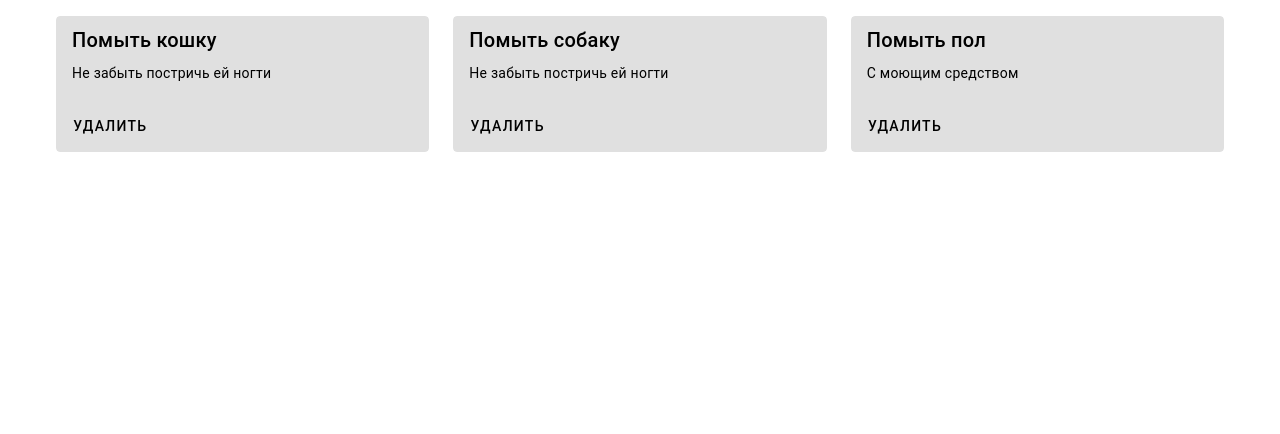
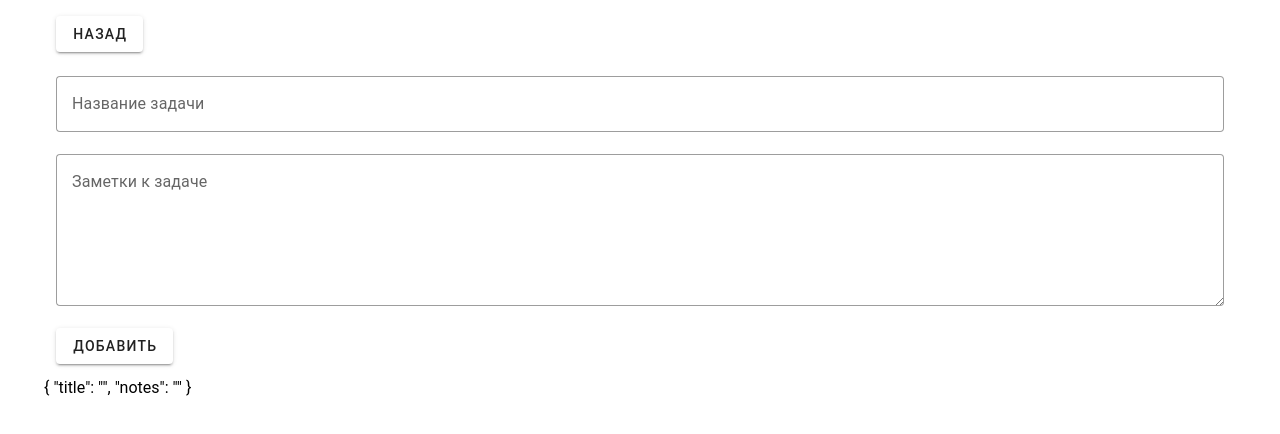
Before and after one commit to Jet-Green/todo-list-test, a Nuxt app: page /tasks in a window 1280 px wide. Shown: the top 434 px of the page. Built offline with nearby package versions, Linux system fonts and the light colour scheme.

Commit message:
2nd lesson

```diff
--- /dev/null
+++ b/app/composables/useTask.ts
@@ -0,0 +1,42 @@
+import type { Task } from "~/types/task.interface"
+
+export function useTask() {
+  let tasks = useState<Task[]>(() => [
+    {
+      id: 123771,
+      title: "Помыть кошку",
+      notes: "Не забыть постричь ей ногти",
+    },
+    {
+      id: 123123,
+      title: "Помыть собаку",
+      notes: "Не забыть постричь ей ногти",
+    },
+    {
+      id: 345344,
+      title: "Помыть пол",
+      notes: "С моющим средством",
+    },
+  ])
+
+
+  function addTask(task: Task) {
+    tasks.value.push(task)
+  }
+
+  function deleteTask(id: number) {
+    for (let i = 0; i < tasks.value.length; i++) {
+      if (tasks.value[i]?.id == id) {
+        tasks.value.splice(i, 1)
+        break;
+      }
+    }
+  }
+
+  return {
+    // variables
+    tasks,
+    // functions
+    addTask, deleteTask,
+  }
+}
--- a/app/pages/tasks.vue
+++ b/app/pages/tasks.vue
@@ -1,42 +1,51 @@
 <script setup lang="ts">
-import type { Task } from '~/types/task.interface';
-/*
-id: Date.now()
-title: string
-notes: string
-*/
-let tasks = ref<Task[]>([
-  {
-    id: 123771,
-    title: "Помыть кошку",
-    notes: "Не забыть постричь ей ногти",
-  },
-  {
-    id: 123123,
-    title: "Помыть собаку",
-    notes: "Не забыть постричь ей ногти",
-  },
-  {
-    id: 345344,
-    title: "Помыть пол",
-    notes: "С моющим средством",
-  },
-])
+const taskStore = useTask()
+const router = useRouter()
+
+let tasks = taskStore.tasks
+
+let form = ref({
+  title: "",
+  notes: ""
+})
 
 function deleteTask(id: number) {
-  console.log(id);
+  taskStore.deleteTask(id)
+}
 
-  for (let i = 0; i < tasks.value.length; i++) {
-    if (tasks.value[i]?.id == id) {
-      tasks.value.splice(i, 1)
-      break;
-    }
+function clearForm() {
+  form.value.title = ""
+  form.value.notes = ""
+}
+
+function addTask() {
+  let toSend = {
+    title: form.value.title,
+    notes: form.value.notes,
+    id: Date.now()
   }
+
+  taskStore.addTask(toSend)
+
+  clearForm()
 }
 </script>
 <template>
   <v-container>
     <v-row>
+      <v-col cols="12">
+        <v-btn @click="router.push('/')">назад</v-btn>
+      </v-col>
+
+      <v-col cols="12">
+        <v-text-field v-model="form.title" label="Название задачи" variant="outlined"></v-text-field>
+        <v-textarea v-model="form.notes" label="Заметки к задаче" variant="outlined"></v-textarea>
+
+        <v-btn @click="addTask">добавить</v-btn>
+      </v-col>
+
+      {{ form }}
+
       <v-col cols="4" v-for="task of tasks" :key="task.id">
         <TaskCard :task="task" @delete-task="deleteTask" />
       </v-col>
```
